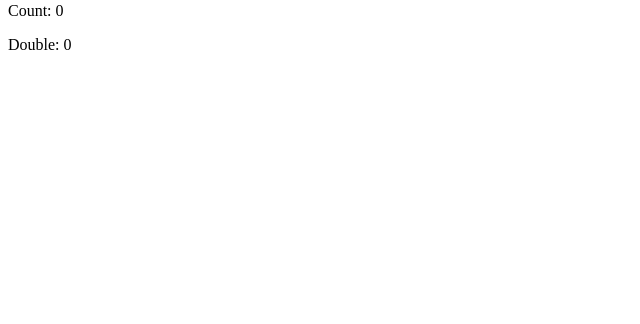
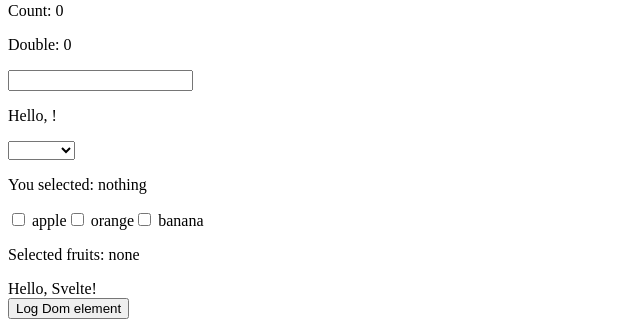
Before and after one commit to litswd0211/practice-svelte, a SvelteKit app in the folder myapp/: page / in a window 1280 px wide. Shown: the part 579-903 px from the top of the page, without its empty margins (0-640 px from the left). Before the commit the page ends 800 px from the top, so only its background shows below. Built offline with nearby package versions, Linux system fonts and the light colour scheme.

Commit message:
Add Binding sample

```diff
--- a/myapp/src/routes/+page.svelte
+++ b/myapp/src/routes/+page.svelte
@@ -1,6 +1,7 @@
 <script>
   import Child from "$lib/components/Child.svelte";
   import DispatcherChild from "$lib/components/DispatcherChild.svelte";
+  import { bind } from "svelte/internal";
 
   let text = "text,txt";
   let html = "1<br>2<br>3";
@@ -38,6 +39,14 @@
   function increment() {
     count += 1;
   }
+
+  let name = "";
+
+  let selectedFruit = "";
+  let selectedFruits = [];
+  let fruits = ["apple", "orange", "banana"];
+
+  let myElement;
 </script>
 
 <Child {text} {html} {arr} {obj} />
@@ -52,3 +61,27 @@
 
 <p>Count: {count}</p>
 <p>Double: {doubled}</p>
+
+<input type="text" bind:value={name} />
+<p>Hello, {name}!</p>
+
+<select bind:value={selectedFruit}>
+  {#each fruits as fruit}
+    <option>{fruit}</option>
+  {/each}
+</select>
+
+<p>You selected: {selectedFruit || "nothing"}</p>
+
+{#each fruits as fruit}
+  <label>
+    <input type="checkbox" bind:group={selectedFruits} value={fruit} />
+    {fruit}
+  </label>
+{/each}
+
+<p>Selected fruits: {selectedFruits.join(", ") || "none"}</p>
+
+<div bind:this={myElement}>Hello, Svelte!</div>
+
+<button on:click={() => console.log(myElement)}>Log Dom element</button>
```
